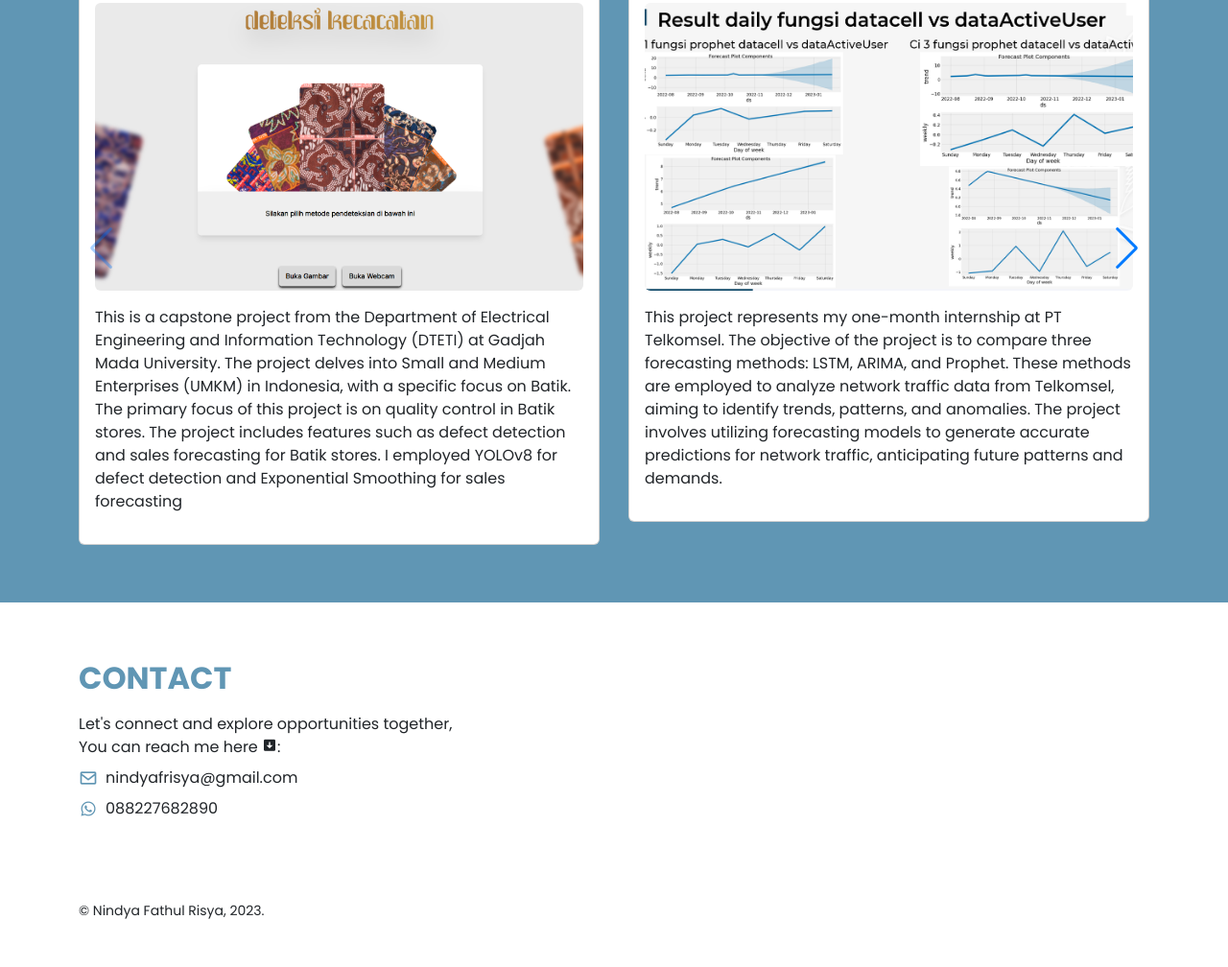
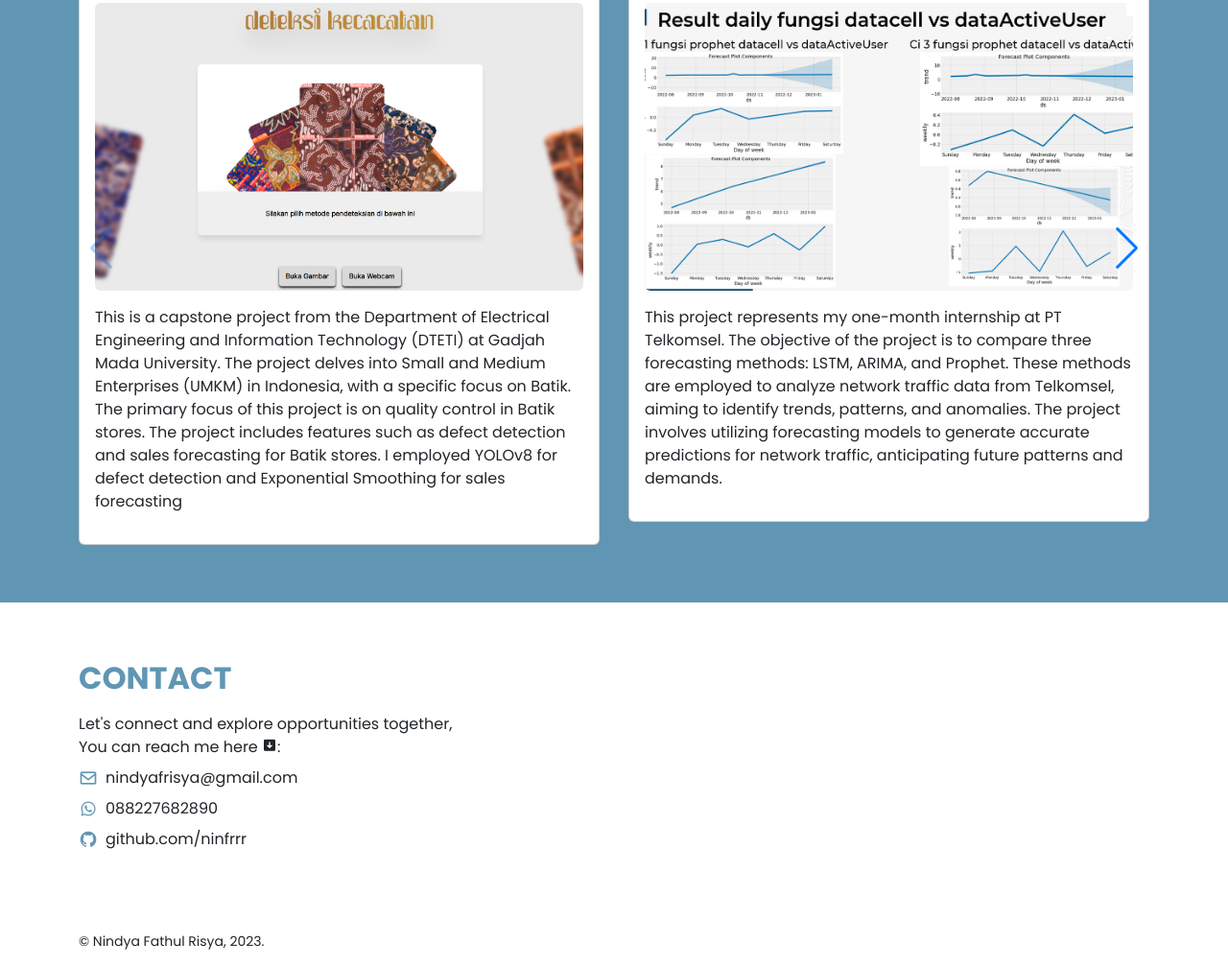
Before and after one commit to ninfrrr/portofolio, a website: page index.html in a window 1280 px wide. Shown: the part 831-1839 px from the top of the page at 96% size. Before the commit the page ends 1807 px from the top, so only its background shows below. Drawn offline with nearby package versions, Linux system fonts and the light colour scheme; grey boxes are pictures that could not be loaded.

Commit message:
updated link github

```diff
--- a/index.html
+++ b/index.html
@@ -154,6 +154,10 @@
                 <i class="bx bxl-whatsapp text-blue fs-5"></i>
                 <div class="mb-0">088227682890</div>
             </div>
+            <div class="d-flex align-items-center gap-2 mb-2">
+              <i class="bx bxl-github text-blue fs-5"></i>
+              <div class="mb-0">github.com/ninfrrr</div>
+          </div>
         </div>
       </section>
 
```
